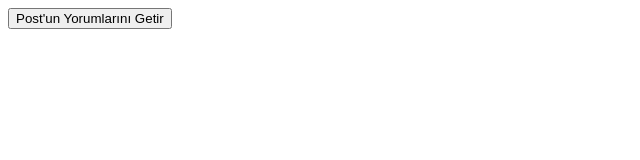
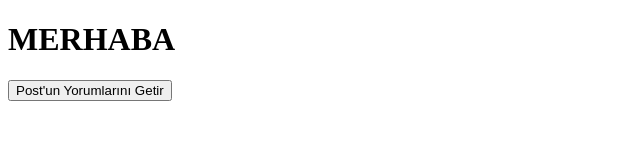
Before and after one commit to FurkanKzltprk/HTML-CSS-JS, a plain HTML site: page 109-FetchApi/index.html in a window 1280 px wide. Shown: the whole page, without its empty margins (0-640 px from the left). Drawn offline with Linux system fonts and the light colour scheme.

Commit message:
calismalar devami

```diff
--- a/109-FetchApi/index.html
+++ b/109-FetchApi/index.html
@@ -6,6 +6,7 @@
     <title>Document</title>
   </head>
   <body>
+    <h1>MERHABA</h1>
     <button id="button">Post'un Yorumlarını Getir</button>
     <script src="app.js"></script>
   </body>
```
